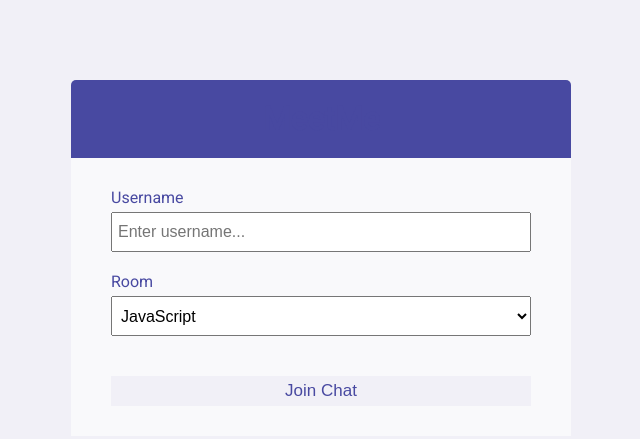
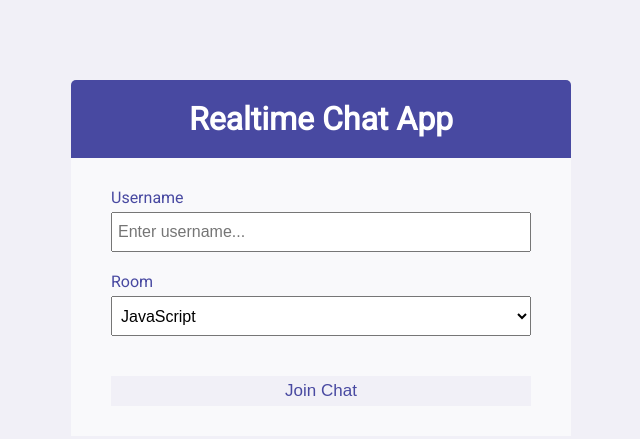
Before and after one commit to saebomp/chat_app, a website: page public/index.html in a window 1280 px wide. Shown: the whole page, without its empty margins (319-959 px from the left). Drawn offline with Linux system fonts and the light colour scheme.

Commit message:
change title and styling

```diff
--- a/package.json
+++ b/package.json
@@ -3,10 +3,10 @@
   "version": "1.0.0",
   "description": "Realtime chat app with rooms",
   "main": "server.js",
-  "homepage":"https://saebomp.github.io/chat_app",
+  "homepage": "https://saebomp.github.io/chat_app",
   "scripts": {
     "start": "node server",
-    "dev":"nodemon server",
+    "dev": "nodemon server",
     "predeploy": "npm run build",
     "deploy": "gh-pages -d build"
   },
@@ -21,6 +21,7 @@
   },
   "dependencies": {
     "express": "^4.17.1",
+    "gh-pages": "^3.2.3",
     "moment": "^2.29.1",
     "socket.io": "^4.2.0"
   },
--- a/public/css/style.css
+++ b/public/css/style.css
@@ -146,6 +146,10 @@ a {
 	border-top-right-radius: 5px;
 }
 
+.room-h1 {
+	color:#fff;
+}
+
 .join-main {
 	padding: 30px 40px;
 	background: var(--dark-color-b);
--- a/public/index.html
+++ b/public/index.html
@@ -11,12 +11,12 @@
 			crossorigin="anonymous"
 		/>
 		<link rel="stylesheet" href="css/style.css" />
-		<title>MeetMe</title>
+		<title>Realtime Chat App</title>
 	</head>
 	<body>
 		<div class="join-container">
 			<header class="join-header">
-				<h1>MeetMe</h1>
+				<h1 class="room-h1">Realtime Chat App</h1>
 			</header>
 			<main class="join-main">
 				<form action="chat.html">
```
Also changed, not shown: public/chat.html (+2 -2 lines).
